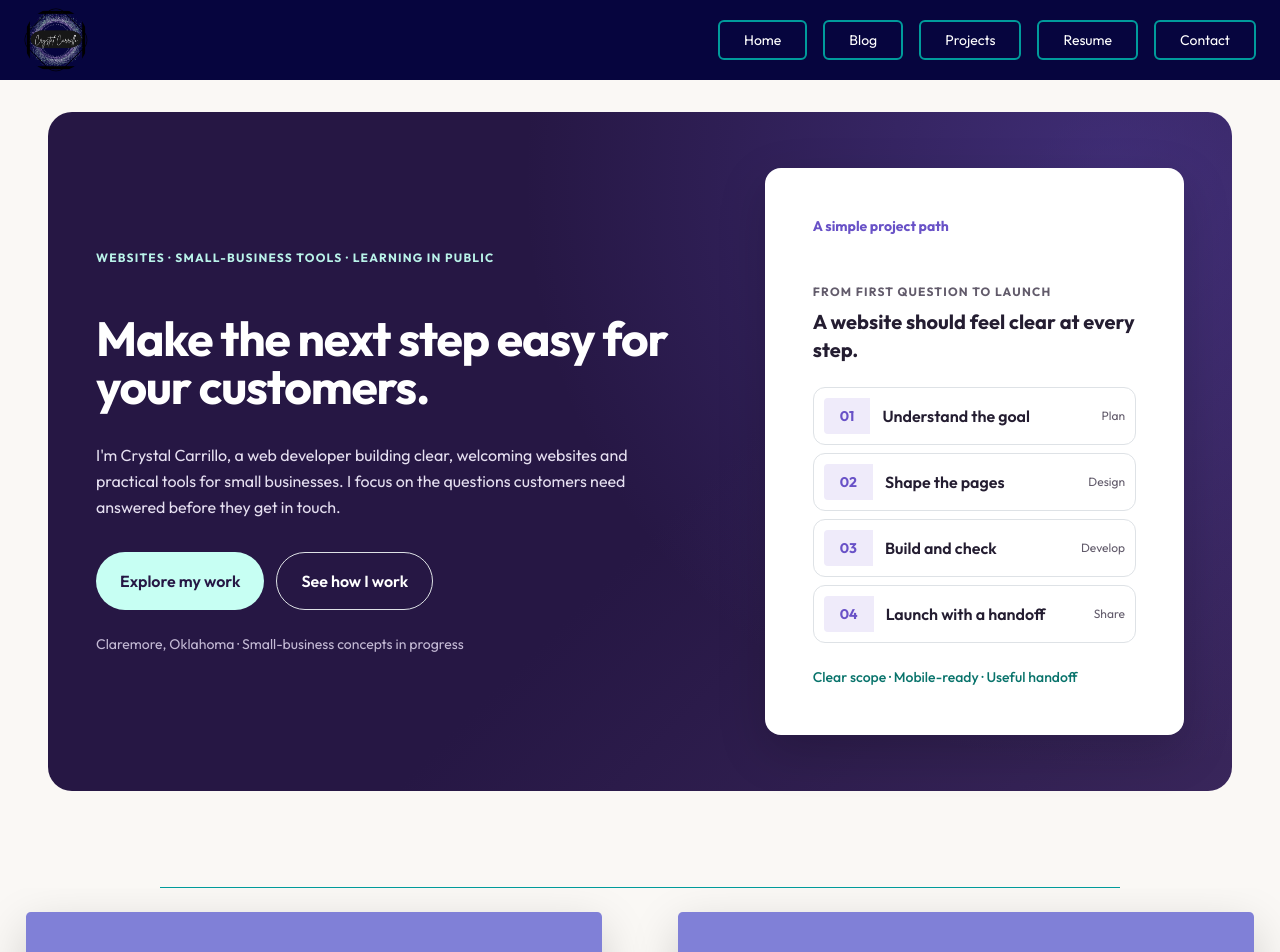
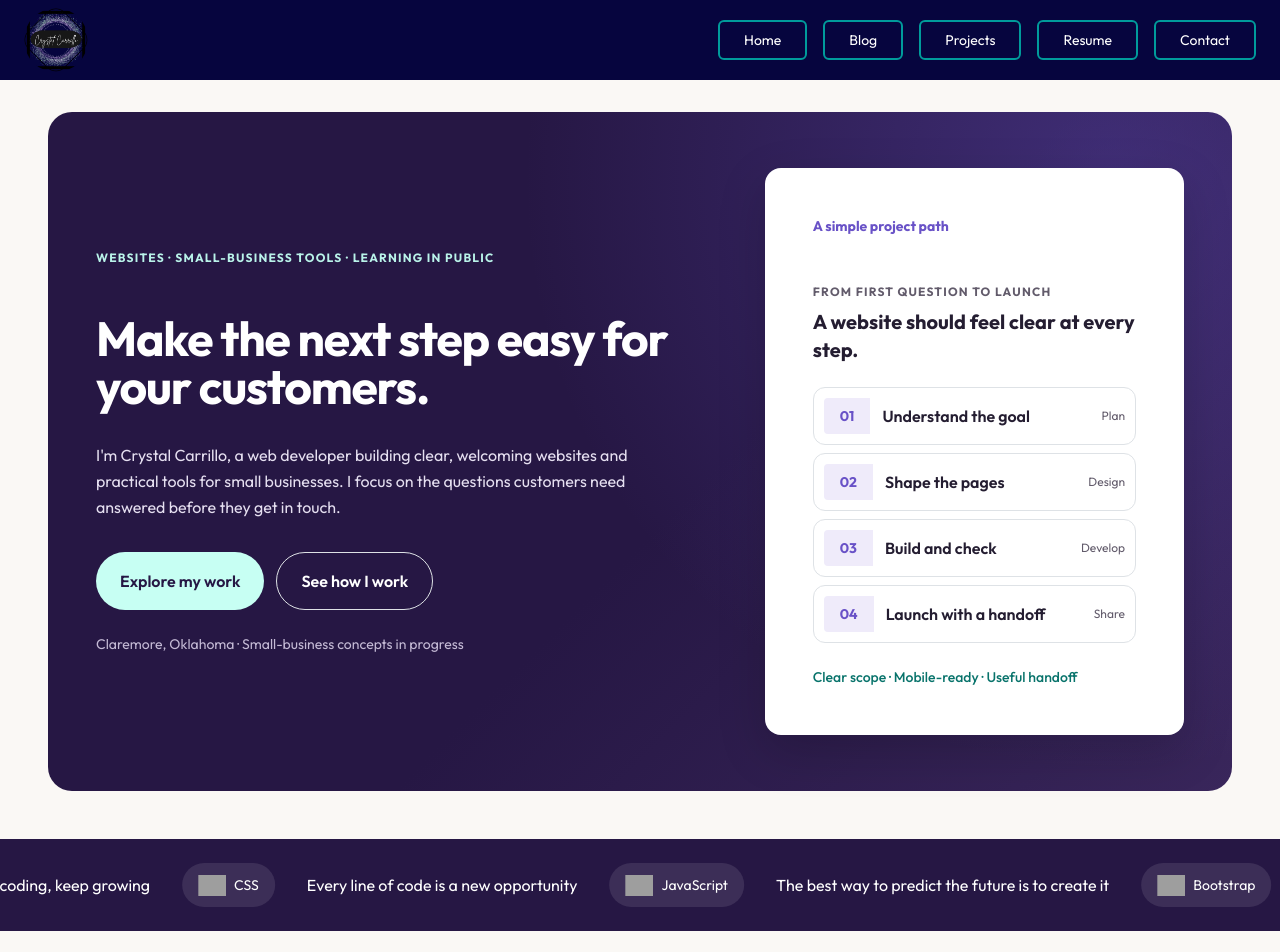
Before and after one commit to CKCarr/CKCarr.dev, a React (Create React App) app: page / in a window 1280 px wide. Shown: the top 952 px of the page. Built offline with nearby package versions, Linux system fonts and the light colour scheme; grey boxes are pictures that could not be loaded.

Commit message:
feat: add technology icons to scrolling banner

```diff
--- a/src/components/HomepageComponents/ScrollingBanner.js
+++ b/src/components/HomepageComponents/ScrollingBanner.js
@@ -1,38 +1,72 @@
-
 import React from "react";
 import messages from "../../data/messages.js";
+import technologies from "../../data/technologies.js";
+
+// Build the scrolling content once, outside the component.
+const bannerItems = [];
+const itemCount = Math.max(messages.length, technologies.length);
+
+for (let index = 0; index < itemCount; index++) {
+  if (messages[index]) {
+    bannerItems.push({
+      type: "message",
+      text: messages[index],
+    });
+  }
+
+  if (technologies[index]) {
+    bannerItems.push({
+      type: "technology",
+      ...technologies[index],
+    });
+  }
+}
+
+// Render a message or a technology using the same item structure.
+function BannerItem({ item }) {
+  if (item.type === "message") {
+    return (
+      <span className="whitespace-nowrap font-outfit text-sm text-white md:text-base">
+        {item.text}
+      </span>
+    );
+  }
+
+  return (
+    <span className="inline-flex shrink-0 items-center gap-2 whitespace-nowrap rounded-full bg-white/10 px-3 py-2 text-sm text-white">
+      <img
+        src={`https://skillicons.dev/icons?i=${item.icon}`}
+        alt=""
+        className="h-7 w-7 object-contain"
+        loading="lazy"
+      />
+
+      <span>{item.name}</span>
+    </span>
+  );
+}
 
 export default function ScrollingBanner() {
   return (
     <section
-      aria-label="Learning and development messages"
-      className="overflow-hidden bg-cornflowerblue py-5"
+      aria-label="Development technologies and learning messages"
+      className="overflow-hidden bg-v3-plum py-4"
     >
       <div className="banner-track flex w-max">
-        {/* First copy: the content screen readers should announce */}
-        <div className="flex shrink-0 items-center gap-12 pr-12">
-          {messages.map((message, index) => (
-            <span
-              key={index}
-              className="whitespace-nowrap font-outfit text-base font-normal text-white md:text-lg"
-            >
-              {message}
-            </span>
+        {/* First copy contains the accessible content. */}
+        <div className="flex shrink-0 items-center gap-8 pr-8">
+          {bannerItems.map((item, index) => (
+            <BannerItem key={`original-${index}`} item={item} />
           ))}
         </div>
 
-        {/* Second copy: visual duplicate for seamless looping */}
+        {/* Duplicate creates the seamless scrolling loop. */}
         <div
           aria-hidden="true"
-          className="flex shrink-0 items-center gap-12 pr-12"
+          className="flex shrink-0 items-center gap-8 pr-8"
         >
-          {messages.map((message, index) => (
-            <span
-              key={index}
-              className="whitespace-nowrap font-outfit text-base font-normal text-white md:text-lg"
-            >
-              {message}
-            </span>
+          {bannerItems.map((item, index) => (
+            <BannerItem key={`duplicate-${index}`} item={item} />
           ))}
         </div>
       </div>
--- a/src/components/HomepageComponents/TechnologiesTools.js
+++ b/src/components/HomepageComponents/TechnologiesTools.js
@@ -1,28 +1,6 @@
 
 import React from "react";
-
-// Store technology information separately from JSX.
-// This makes it easier to add, remove, or reorder skills.
-const technologies = [
-  { name: "HTML", icon: "html" },
-  { name: "CSS", icon: "css" },
-  { name: "JavaScript", icon: "js" },
-  { name: "Bootstrap", icon: "bootstrap" },
-  { name: "Sass", icon: "sass" },
-  { name: "React", icon: "react" },
-  { name: "C", icon: "c" },
-  { name: "Bash", icon: "bash" },
-  { name: "Python", icon: "python" },
-  { name: "Docker", icon: "docker" },
-  { name: "GitHub", icon: "github" },
-  { name: "Git", icon: "git" },
-  { name: "Node.js", icon: "nodejs" },
-  { name: "Three.js", icon: "threejs" },
-  { name: "MySQL", icon: "mysql" },
-  { name: "p5.js", icon: "p5js" },
-  { name: "Tailwind CSS", icon: "tailwind" },
-  { name: "VS Code", icon: "vscode" },
-];
+import technologies from "../../data/technologies.js";
 
 export default function TechnologiesTools() {
   return (
--- a/src/data/messages.js
+++ b/src/data/messages.js
@@ -1,9 +1,11 @@
 const messages = [
-    "Learning is a never-ending journey 🚀",
-    "Keep coding, keep growing 📈",
-    "Every line of code is a new opportunity 💻",
-    "The best way to predict the future is to create it 🔮",
-    "The value of a personal portfolio is built over time ⌚",
+    "Learning is a never-ending journey",
+    "Keep coding, keep growing",
+    "Every line of code is a new opportunity",
+    "The best way to predict the future is to create it",
+    "The value of a personal portfolio is built over time",
+    "A source of Inspiration A Muse A Vibe",
+    "Learn while doing and never not try",
     ];
 
 export default messages;
--- /dev/null
+++ b/src/data/technologies.js
@@ -0,0 +1,24 @@
+// Shared technology data for portfolio components.
+// Keeping data separate lets multiple components reuse it.
+const technologies = [
+  { name: "HTML", icon: "html" },
+  { name: "CSS", icon: "css" },
+  { name: "JavaScript", icon: "js" },
+  { name: "Bootstrap", icon: "bootstrap" },
+  { name: "Sass", icon: "sass" },
+  { name: "React", icon: "react" },
+  { name: "C", icon: "c" },
+  { name: "Bash", icon: "bash" },
+  { name: "Python", icon: "python" },
+  { name: "Docker", icon: "docker" },
+  { name: "GitHub", icon: "github" },
+  { name: "Git", icon: "git" },
+  { name: "Node.js", icon: "nodejs" },
+  { name: "Three.js", icon: "threejs" },
+  { name: "MySQL", icon: "mysql" },
+  { name: "p5.js", icon: "p5js" },
+  { name: "Tailwind CSS", icon: "tailwind" },
+  { name: "VS Code", icon: "vscode" },
+];
+
+export default technologies;
--- a/src/index.css
+++ b/src/index.css
@@ -35,7 +35,7 @@ code {
 }
 
 .banner-track {
-  animation: banner-scroll 25s linear infinite;
+  animation: banner-scroll 60s linear infinite;
 }
 
 /* Pause movement when a user hovers over the banner. */
--- a/src/pages/HomePage.js
+++ b/src/pages/HomePage.js
@@ -15,19 +15,19 @@ export default function HomePage() {
     <main>
       {/* Each section manages its own layout and section ID. */}
       <HeroSection />
-      <Divider />
+      {/* <Divider /> */}
 
-      <AboutSection />
-      <Divider />
+      {/* <AboutSection /> */}
+      {/* <Divider /> */}
 
-      <TechnologiesTools />
-      <Divider />
+      {/* <TechnologiesTools /> */}
+      {/* <Divider /> */}
 
       {/* Keep these three components in their existing order. */}
-      <CTAGithub />
+      {/* <CTAGithub /> */}
       <ScrollingBanner />
-      <CTALinkedin />
-      <Divider />
+      {/* <CTALinkedin /> */}
+      {/* <Divider /> */}
 
       <ContactForm />
     </main>
```
